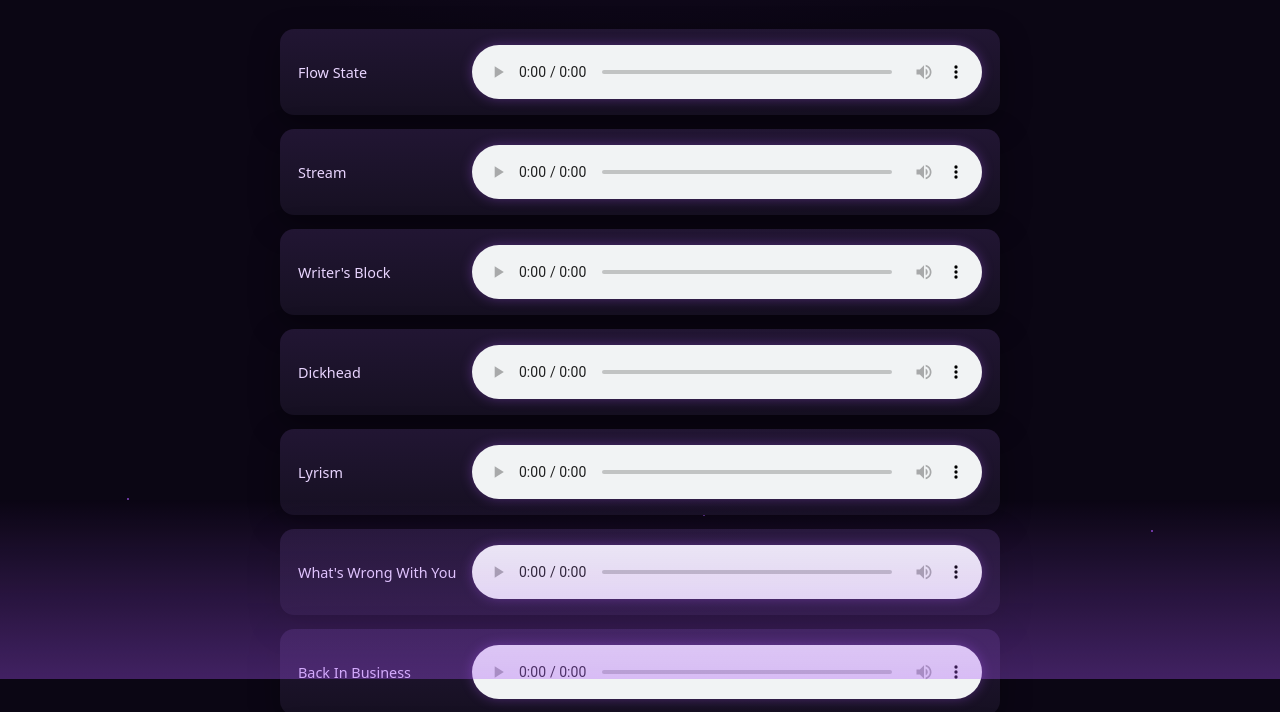
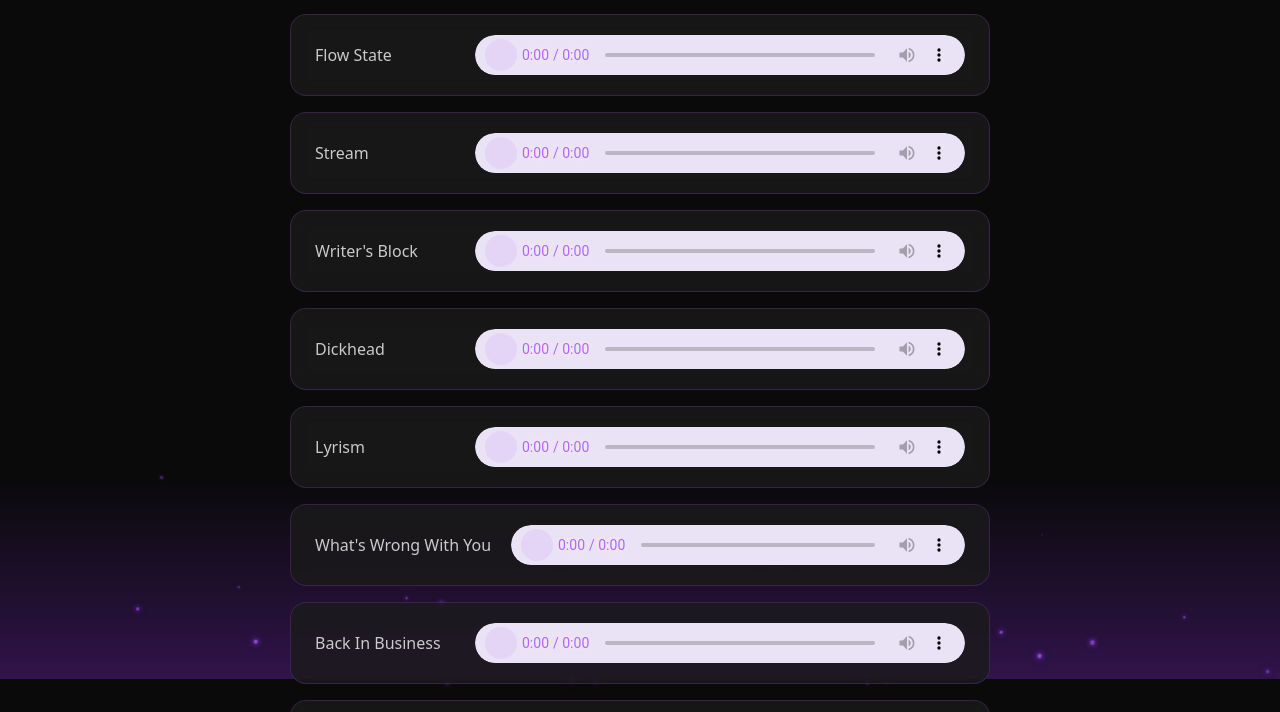
Before and after one commit to 0alter0/music, a plain HTML site: page index.html in a window 1280 px wide. Shown: the part 121-833 px from the top of the page. Drawn offline with Linux system fonts and the light colour scheme.

Commit message:
Revamp index.html layout and styles
Refactor styles and update audio list display

```diff
--- a/index.html
+++ b/index.html
@@ -4,124 +4,183 @@
   <meta charset="UTF-8" />
   <title>NOT LEAVING</title>
   <style>
-    :root {
-      --bg: #0b0614;
-      --card: #161022;
-      --accent: #a855f7;
-      --accent-soft: rgba(168,85,247,0.35);
-      --text: #f2eaff;
-    }
-
     * {
+      margin: 0;
+      padding: 0;
       box-sizing: border-box;
     }
 
     body {
-      margin: 0;
+      font-family: system-ui, -apple-system, BlinkMacSystemFont, sans-serif;
+      background: #0a0a0a;
+      color: #eaeaea;
       min-height: 100vh;
-      font-family: system-ui, -apple-system, BlinkMacSystemFont, sans-serif;
-      background: radial-gradient(1200px 600px at 50% -200px, #24103a 0%, var(--bg) 60%);
-      color: var(--text);
       display: flex;
+      flex-direction: column;
+      align-items: center;
       justify-content: center;
-      padding: 60px 20px 120px;
-      overflow-x: hidden;
+      padding: 40px 20px;
+      position: relative;
+      overflow: hidden;
     }
 
     body::after {
-      content: "";
+      content: '';
       position: fixed;
+      bottom: 0;
       left: 0;
       right: 0;
-      bottom: 0;
-      height: 180px;
+      height: 200px;
+      background: linear-gradient(to top, rgba(138, 43, 226, 0.3), transparent);
       pointer-events: none;
-      background: linear-gradient(to top, rgba(168,85,247,0.35), transparent);
+      z-index: 1;
     }
 
-    body::before {
-      content: "";
+    .particles {
       position: fixed;
-      inset: 0;
+      top: 0;
+      left: 0;
+      width: 100%;
+      height: 100%;
       pointer-events: none;
-      background-image:
-        radial-gradient(2px 2px at 10% 90%, var(--accent) 50%, transparent 60%),
-        radial-gradient(1.5px 1.5px at 30% 95%, var(--accent) 50%, transparent 60%),
-        radial-gradient(2px 2px at 55% 92%, var(--accent) 50%, transparent 60%),
-        radial-gradient(1px 1px at 75% 97%, var(--accent) 50%, transparent 60%),
-        radial-gradient(1.5px 1.5px at 90% 94%, var(--accent) 50%, transparent 60%);
-      animation: sparks 6s linear infinite;
-      opacity: 0.6;
+      z-index: 0;
     }
 
-    @keyframes sparks {
-      from { transform: translateY(0); }
-      to { transform: translateY(-120px); }
+    .particle {
+      position: absolute;
+      width: 3px;
+      height: 3px;
+      background: #a855f7;
+      border-radius: 50%;
+      opacity: 0;
+      animation: float-right 3s ease-out infinite;
+      box-shadow: 0 0 6px #a855f7, 0 0 12px #7c3aed;
+    }
+
+    @keyframes float-right {
+      0% {
+        transform: translate(0, 0) scale(1);
+        opacity: 0;
+      }
+      10% {
+        opacity: 0.9;
+      }
+      30% {
+        opacity: 0.7;
+      }
+      60% {
+        opacity: 0.4;
+      }
+      100% {
+        transform: translate(
+          calc(var(--end-x) * 1px),
+          calc(var(--end-y) * 1px)
+        ) scale(0.3);
+        opacity: 0;
+      }
     }
 
     .container {
+      max-width: 700px;
       width: 100%;
-      max-width: 720px;
-      text-align: center;
+      position: relative;
+      z-index: 2;
     }
 
     h1 {
-      font-size: 1.8rem;
-      letter-spacing: 0.15em;
-      margin-bottom: 32px;
-      color: #e9d5ff;
+      font-size: 2.5rem;
+      margin-bottom: 40px;
+      text-align: center;
+      background: linear-gradient(135deg, #a855f7, #ec4899);
+      -webkit-background-clip: text;
+      -webkit-text-fill-color: transparent;
+      background-clip: text;
+      font-weight: 700;
+      letter-spacing: 1px;
     }
 
     ul {
       list-style: none;
       padding: 0;
-      margin: 0;
       display: flex;
       flex-direction: column;
-      gap: 14px;
+      gap: 16px;
     }
 
     li {
-      background: linear-gradient(180deg, rgba(168,85,247,0.08), transparent), var(--card);
-      border-radius: 14px;
-      padding: 16px 18px;
+      background: rgba(27, 27, 27, 0.8);
+      backdrop-filter: blur(10px);
+      border-radius: 16px;
+      padding: 20px 24px;
       display: flex;
       align-items: center;
-      gap: 14px;
-      box-shadow: 0 10px 30px rgba(0,0,0,0.35);
-      backdrop-filter: blur(6px);
+      gap: 20px;
+      border: 1px solid rgba(168, 85, 247, 0.2);
+      transition: all 0.3s ease;
+    }
+
+    li:hover {
+      background: rgba(40, 40, 40, 0.9);
+      border-color: rgba(168, 85, 247, 0.4);
+      transform: translateY(-2px);
+      box-shadow: 0 8px 24px rgba(168, 85, 247, 0.2);
     }
 
     .title {
-      flex: 0 0 160px;
-      text-align: left;
-      font-size: 0.9rem;
-      color: #e9d5ff;
-      white-space: nowrap;
-      overflow: hidden;
-      text-overflow: ellipsis;
+      min-width: 140px;
+      font-size: 1rem;
+      font-weight: 500;
+      opacity: 0.95;
+      color: #d4d4d4;
     }
 
     audio {
-      width: 100%;
-      filter: drop-shadow(0 0 6px var(--accent-soft));
+      flex: 1;
+      height: 40px;
+      border-radius: 20px;
     }
 
-    @media (max-width: 600px) {
+    audio::-webkit-media-controls-panel {
+      background: rgba(168, 85, 247, 0.1);
+    }
+
+    audio::-webkit-media-controls-play-button,
+    audio::-webkit-media-controls-pause-button {
+      background: rgba(168, 85, 247, 0.3);
+      border-radius: 50%;
+    }
+
+    audio::-webkit-media-controls-current-time-display,
+    audio::-webkit-media-controls-time-remaining-display {
+      color: #a855f7;
+    }
+
+    @media (max-width: 640px) {
+      h1 {
+        font-size: 2rem;
+      }
+
       li {
         flex-direction: column;
-        align-items: stretch;
+        align-items: flex-start;
+        gap: 12px;
       }
 
       .title {
-        flex: none;
+        min-width: auto;
+      }
+
+      audio {
+        width: 100%;
       }
     }
   </style>
 </head>
 <body>
+  <div class="particles" id="particles"></div>
+
   <div class="container">
-    <h1>SONGS</h1>
+    <h1>NOT LEAVING</h1>
     <ul id="audioList"></ul>
   </div>
 
@@ -140,22 +199,55 @@
     ];
 
     const list = document.getElementById('audioList');
-
     songs.forEach(file => {
       const li = document.createElement('li');
-
       const title = document.createElement('div');
       title.className = 'title';
       title.textContent = file.replace(/\.[^/.]+$/, '');
-
       const audio = document.createElement('audio');
       audio.controls = true;
       audio.src = `songs/${file}`;
-
       li.appendChild(title);
       li.appendChild(audio);
       list.appendChild(li);
     });
+
+    const particlesContainer = document.getElementById('particles');
+
+    function createParticle() {
+      const particle = document.createElement('div');
+      particle.className = 'particle';
+
+      const left = Math.random() * 100;
+      particle.style.left = `${left}%`;
+
+      particle.style.bottom = '-10px';
+
+      const endX = 150 + Math.random() * 300;
+      const endY = -(100 + Math.random() * 200);
+      particle.style.setProperty('--end-x', endX);
+      particle.style.setProperty('--end-y', endY);
+
+      const duration = 2 + Math.random() * 2;
+      particle.style.animationDuration = `${duration}s`;
+      particle.style.animationDelay = `${Math.random() * 0.5}s`;
+
+      const size = 2 + Math.random() * 4;
+      particle.style.width = `${size}px`;
+      particle.style.height = `${size}px`;
+
+      particlesContainer.appendChild(particle);
+
+      setTimeout(() => {
+        particle.remove();
+      }, (duration + 0.5) * 1000);
+    }
+
+    setInterval(createParticle, 100);
+
+    for (let i = 0; i < 30; i++) {
+      setTimeout(createParticle, i * 50);
+    }
   </script>
 </body>
 </html>
```
